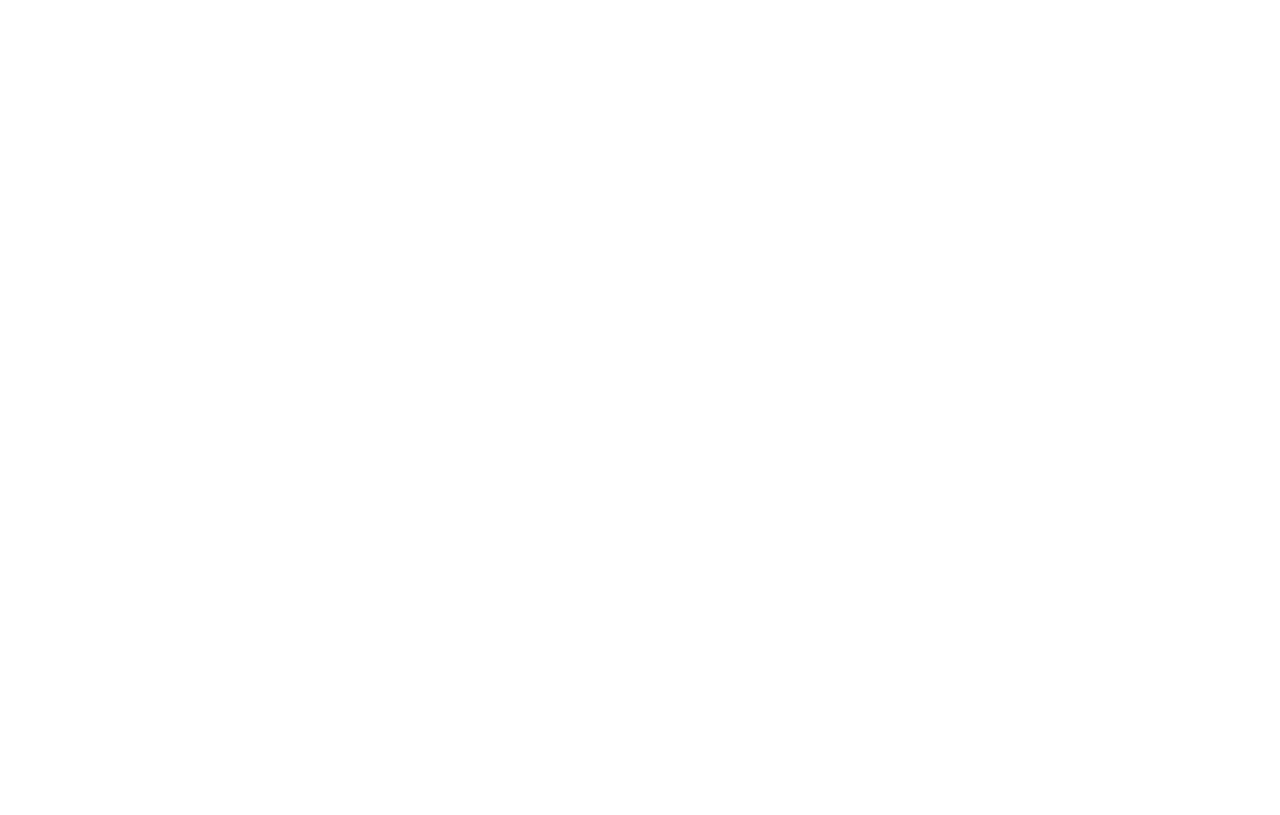
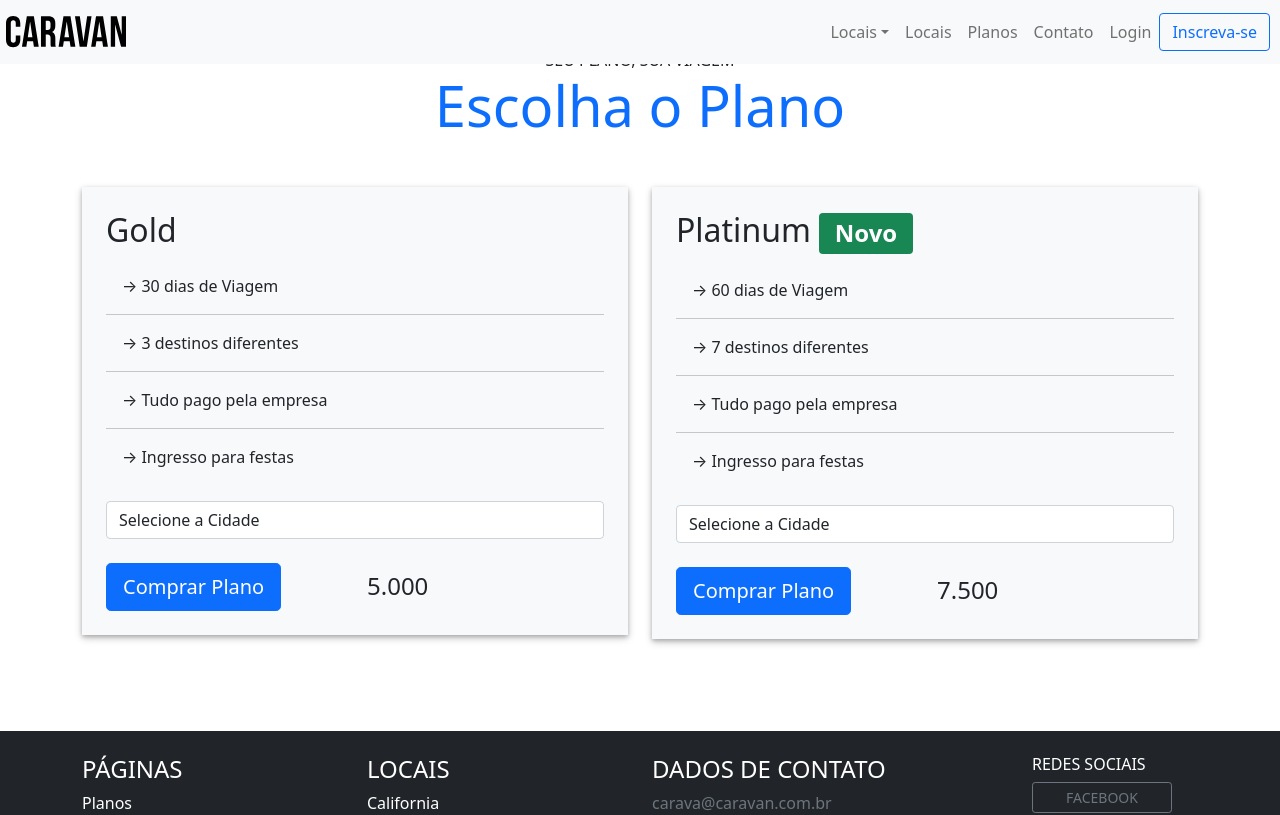
Before and after one commit to Nataliapine/Caravan, a React (Create React App) app: page /planos in a window 1280 px wide. Before the commit this address had no page. Shown: the top 815 px of the page. Built offline with nearby package versions, Linux system fonts and the light colour scheme.

Commit message:
created Planos page, fixed function name in Locais page.

```diff
--- a/src/App.js
+++ b/src/App.js
@@ -3,6 +3,7 @@
 
 import Home from './pages/Home';
 import Locais from './pages/Locais';
+import Planos from './pages/Planos';
 
 function App() {
   return (
@@ -10,6 +11,7 @@
       <Routes>
         <Route exact path="/" element={<Home />} />
         <Route exact path="/locais" element={<Locais />} />
+        <Route exact path="/planos" element={<Planos />} />
       </Routes>
     </BrowserRouter>
 
--- a/src/components/Header/header.css
+++ b/src/components/Header/header.css
@@ -4,11 +4,18 @@
     right: 10px;
 }
 .box-shadow {
-    box-shadow: 0 2px 4px 0 rgba(0,0,0,0.5),
-                0 4px 8px 0 rgba(0,0,0,0.5)
+    box-shadow: 0 2px 4px 0 rgba(0,0,0,0.2),
+                0 3px 8px 0 rgba(0,0,0,0.2)
 }
 .navbar-bland {
     margin-left: 6px;
+}
+
+.lista-plano li + li {
+    border-top: 1px solid rgba(0,0,0,0.2);
+}
+.lista-plano li {
+    padding: 1rem;
 }
 
 @media screen and (max-width: 767px) {
--- a/src/pages/Locais/index.js
+++ b/src/pages/Locais/index.js
@@ -11,7 +11,7 @@
 
 import { Link } from "react-router-dom";
 
-export default function Home() {
+export default function Locais() {
     return (
         <div>
             <Header />
--- /dev/null
+++ b/src/pages/Planos/index.js
@@ -0,0 +1,86 @@
+import Header from "../../components/Header";
+import Footer from "../../components/Footer";
+// import './planos.css';
+import '../../components/Header/header.css';
+
+
+import { Link } from "react-router-dom";
+
+export default function Planos() {
+    return (
+        <div>
+            <Header />
+
+            <section className="container">
+                <div className="text-center my-5">
+                    <span className="h-6 d-block">SEU PLANO, SUA VIAGEM</span>
+                    <h1 className="display-4 text-primary">Escolha o Plano</h1>
+                </div>
+                <div className="row my-5">
+                    <div className="col-md mb-5">
+                        <div className="bg-light rouded p-4 box-shadow" >
+                            <h2>Gold</h2>
+                            <ul className="lista-plano list-unstyled">
+                                <li> → 30 dias de Viagem</li>
+                                <li> → 3 destinos diferentes</li>
+                                <li> → Tudo pago pela empresa</li>
+                                <li> → Ingresso para festas</li>
+                            </ul>
+                            <form>
+                                <div className="form-group">
+                                    <select class="form-control bg-ligth" id="inputCidades" aria-label="Default select example">
+                                        <option selected>Selecione a Cidade</option>
+                                        <option value="1">California</option>
+                                        <option value="2">Paris</option>
+                                        <option value="3">Dublin</option>
+                                    </select>
+                                </div>
+                            </form>
+                            <div className="row mt-4 align-items-center">
+                                <div className="col">
+                                    <Link to="/" className="btn btn-primary btn-lg btn-block">Comprar Plano</Link>
+                                </div>
+                                <div className="col">
+                                    <span className="h4">5.000</span>
+                                </div>
+                            </div>
+                        </div>
+                    </div>
+                    <div className="col-md">
+                        <div className="bg-light rouded p-4 box-shadow">
+                            <h2>Platinum <span class="badge bg-success ml-2">Novo</span></h2>
+                            <ul className="lista-plano list-unstyled">
+                                <li> → 60 dias de Viagem</li>
+                                <li> → 7 destinos diferentes</li>
+                                <li> → Tudo pago pela empresa</li>
+                                <li> → Ingresso para festas</li>
+                            </ul>
+                            <form>
+                                <div className="form-group">
+                                    <select class="form-control bg-ligth" id="inputCidades" aria-label="Default select example">
+                                        <option selected>Selecione a Cidade</option>
+                                        <option value="1">California</option>
+                                        <option value="2">Paris</option>
+                                        <option value="3">Dublin</option>
+                                    </select>
+                                </div>
+                            </form>
+                            <div className="row mt-4 align-items-center">
+                                <div className="col">
+                                    <Link to="/" className="btn btn-primary btn-lg btn-block">Comprar Plano</Link>
+                                </div>
+                                <div className="col">
+                                    <span className="h4">7.500</span>
+                                </div>
+                            </div>
+
+                        </div>
+                    </div>
+                </div>
+
+            </section>
+            <Footer />
+
+        </div>
+    )
+}
```
